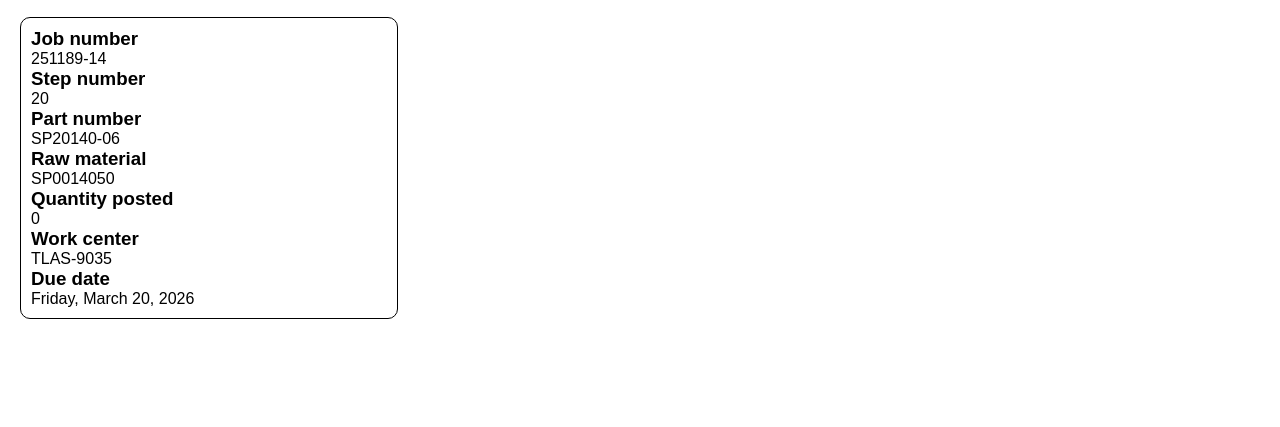
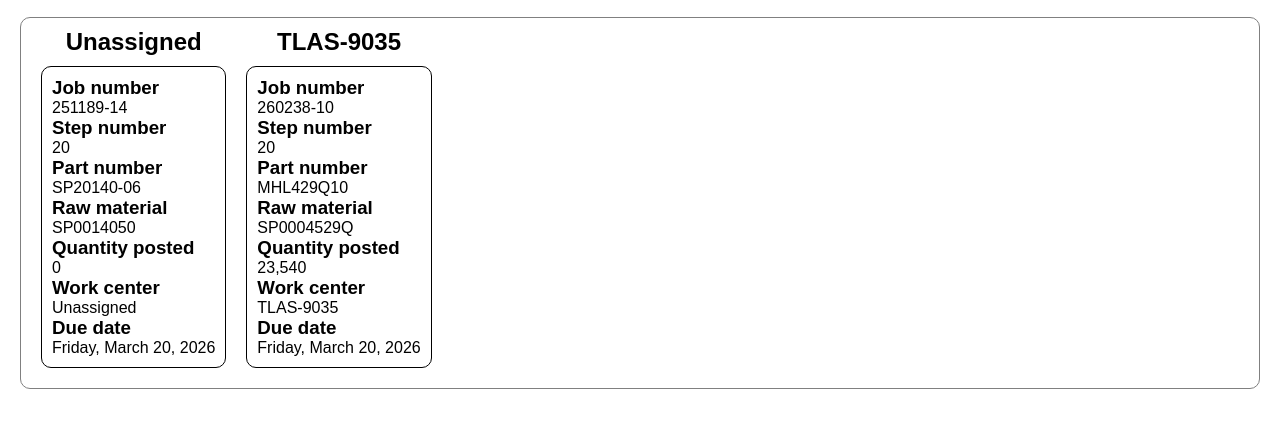
Before and after one commit to Isorudiil/order_tracker, a website: page index.html in a window 1280 px wide. Shown: the part 61-488 px from the top of the page. Drawn offline with Linux system fonts and the light colour scheme.

Commit message:
formatting, not finished with layout

```diff
--- a/index.html
+++ b/index.html
@@ -9,7 +9,9 @@
     <body>
         <h1>Tube Automation Schedule</h1>
         <input type="file" id="csvFileInput" accept=".csv">
-        <div id="unscheduled-container">
+        <div id="board">
+            <div id="unscheduled-container work-center">
+                <h2 class="wc-heading">Unassigned</h2>
                 <div class="job-container">
                     <h3>Job number</h3>
                     <p>251189-14</p>
@@ -22,10 +24,30 @@
                     <h3>Quantity posted</h3>
                     <p>0</p>
                     <h3>Work center</h3>
-                <p>TLAS-9035</p>
+                    <p contenteditable="plaintext-only">Unassigned</p>
                     <h3>Due date</h3>
                     <p>Friday, March 20, 2026</p>
                 </div>
             </div>
+            <div id="tlas-9035 work-center">
+                <h2 class="wc-heading">TLAS-9035</h2>
+                <div class="job-container">
+                    <h3>Job number</h3>
+                    <p>260238-10</p>
+                    <h3>Step number</h3>
+                    <p>20</p>
+                    <h3>Part number</h3>
+                    <p>MHL429Q10</p>
+                    <h3>Raw material</h3>
+                    <p>SP0004529Q</p>
+                    <h3>Quantity posted</h3>
+                    <p>23,540</p>
+                    <h3>Work center</h3>
+                    <p contenteditable="plaintext-only">TLAS-9035</p>
+                    <h3>Due date</h3>
+                    <p>Friday, March 20, 2026</p>
+                </div>
+            </div>
+        </div>
     </body>
 </html>
--- a/index.js
+++ b/index.js
@@ -42,7 +42,7 @@ fileInput.addEventListener('change', (e) => {
     const text = event.target.result;
     const rows = text.split('\n').map(row => row.split(','));
 
-    // TODO: Unused, but would like to consider possible using it. Need to look more into this
+    // TODO: Unused, but would like to consider possibly using it. Need to look more into this
     // const items = Array.from(rows);
 
     const unscheduledContainer = document.getElementById('unscheduled-container');
@@ -50,24 +50,28 @@ fileInput.addEventListener('change', (e) => {
     for (const row of rows) {
       const container = document.createElement('div');
       container.classList.add('job-container');
-      for (const { value, title } of titleNumbers) {
-        let cleanValue
+      for (const {value, title} of titleNumbers) {
+        let cleanValue = row[value];
 
-        if (row[value] === '""') {
+        if (cleanValue === '""') {
           cleanValue = "Missing data";
+        } else if (cleanValue === undefined) {
+          break;
         } else {
-          cleanValue = row[value].replace(/^['"]*|['"]*|<br>$/gm, '');
+          cleanValue = cleanValue.replace(/^['"]*|['"]*|<br>$/gm, '');
         }
 
         if (value === 2) {
-          console.log(cleanValue.replace(/([a-zA-Z]{5})[a-zA-Z]+/g, '$1'));
+          if (cleanValue[0] === "M" ) {
+            cleanValue = cleanValue.match(/^([^A-Z]*[A-Z]){4}[^A-Z]*(?=[A-Z])/gm);
+          }
         } else if (value === 5) {
           if (cleanValue !== 'Missing data') {
             const formatter = new Intl.NumberFormat('en-US');
             cleanValue = formatter.format(cleanValue);
           }
         } else if (value === 10) {
-          const options = { weekday: 'long', year: 'numeric', month: 'long', day: 'numeric' };
+          const options = {weekday: 'long', year: 'numeric', month: 'long', day: 'numeric'};
           cleanValue = new Date(cleanValue);
           cleanValue = new Intl.DateTimeFormat('en-US', options).format(cleanValue);
         }
@@ -77,7 +81,13 @@ fileInput.addEventListener('change', (e) => {
         heading.innerText = title;
         paragraph.innerText = cleanValue;
       }
-      unscheduledContainer.appendChild(container);
+
+      const lastChild = container.lastChild;
+      if (lastChild.innerText === '') {
+        break;
+      } else {
+        unscheduledContainer.appendChild(container);
+      }
     }
   };
 });
--- a/styles.css
+++ b/styles.css
@@ -14,14 +14,25 @@ h1 {
     margin: 0 auto;
 }
 
-#unscheduled-container {
+#board {
     display: flex;
     flex-direction: row;
+    border: 1px solid grey;
+    border-radius: 10px;
+    margin: 20px;
+    padding: 10px;
+}
+
+#work-center {
+    display: flex;
+    flex-direction: column;
     align-items: stretch;
-    flex-wrap: wrap;
-    width: 100%;
+    width: 30%;
     position: relative;
-    padding: 10px;
+    padding: 2em;
+    margin: 2em;
+    border: 1px solid lightgray;
+    border-radius: 10px;
 }
 
 .job-container {
@@ -29,10 +40,13 @@ h1 {
     flex-direction: column;
     justify-content: space-between;
     position: relative;
-    width: 30%;
     padding: 10px;
     margin: 10px;
 
     border: 1px solid black;
     border-radius: 10px;
 }
+
+.wc-heading {
+    text-align: center;
+}
```
Lines whose indentation alone changed are shown as unchanged.
